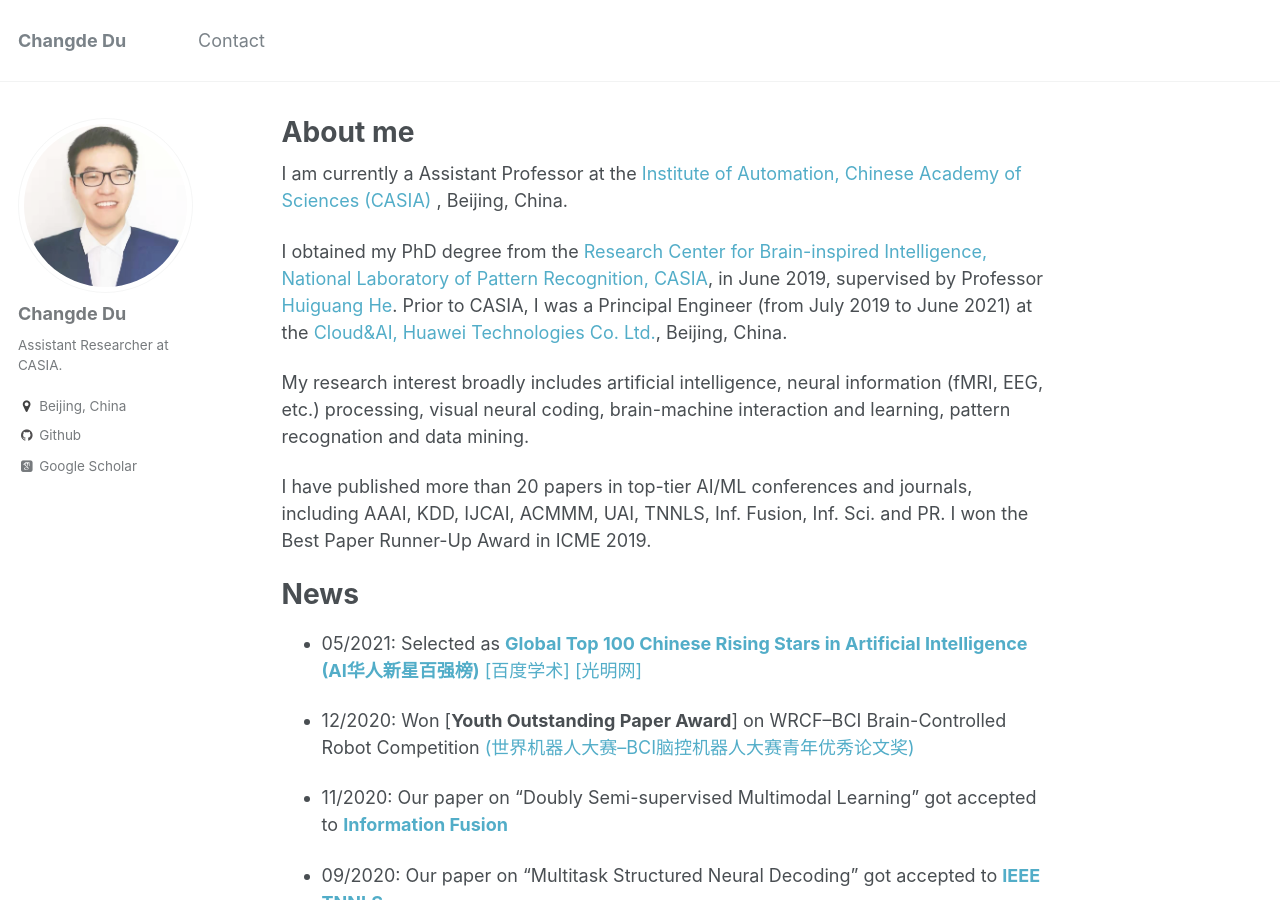
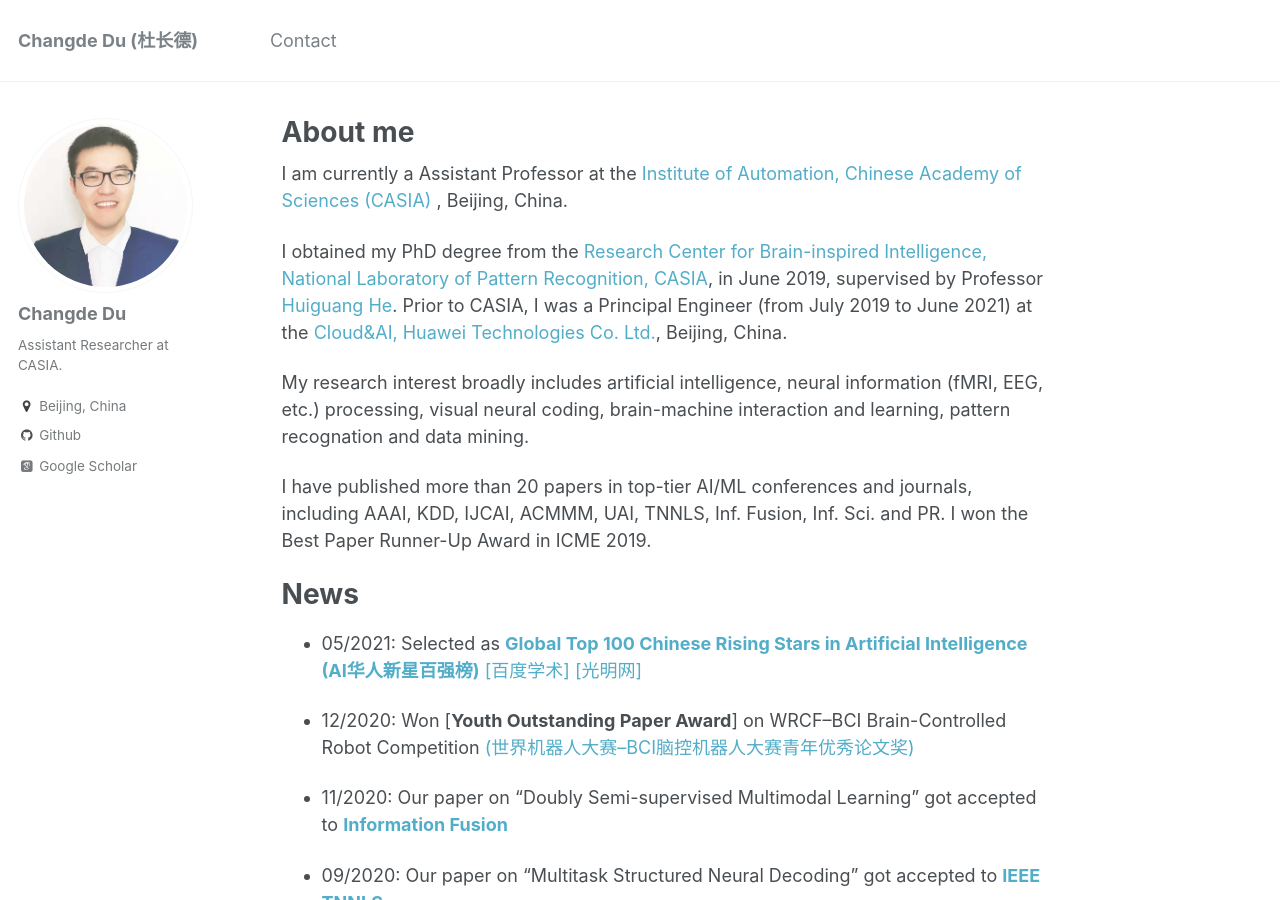
Before and after one commit to ChangdeDu/changdedu.github.io, a Jekyll site: the page built from _pages/about.md, in a window 1280 px wide and 900 px high. Built offline with Jekyll 4.4.1, drawn with Linux system fonts in a browser that asks for light colours; some web fonts are replaced.

Commit message:
Create _config.yml

```diff
--- a/_config.yml
+++ b/_config.yml
@@ -7,7 +7,7 @@
 
 # Site Settings
 locale                   : "China"
-title                    : "Changde Du"
+title                    : "Changde Du (杜长德)"
 title_separator          : "-"
 name                     : &name "Changde Du (杜长德)"
 description              : &description "Assistant Researcher at CASIA"
```
